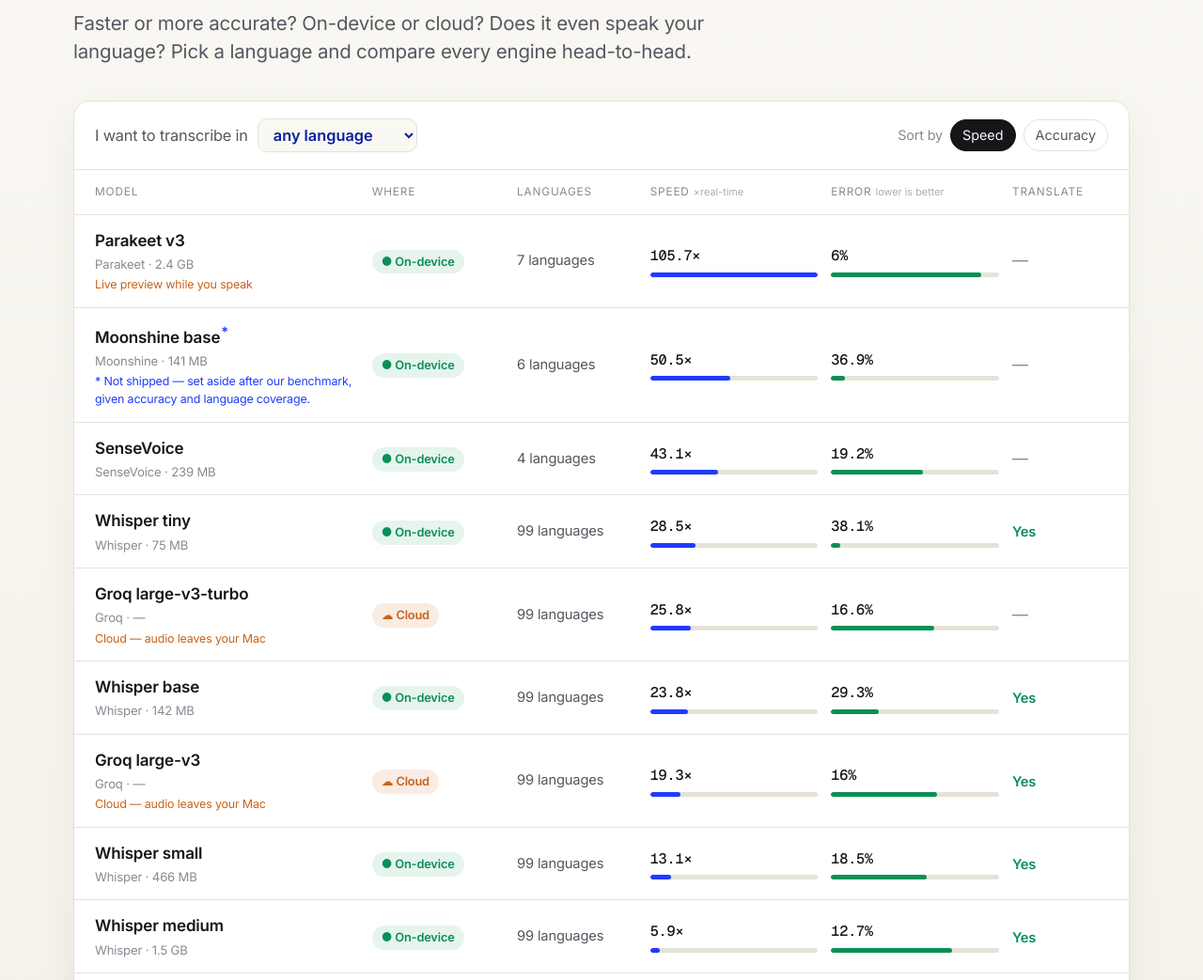
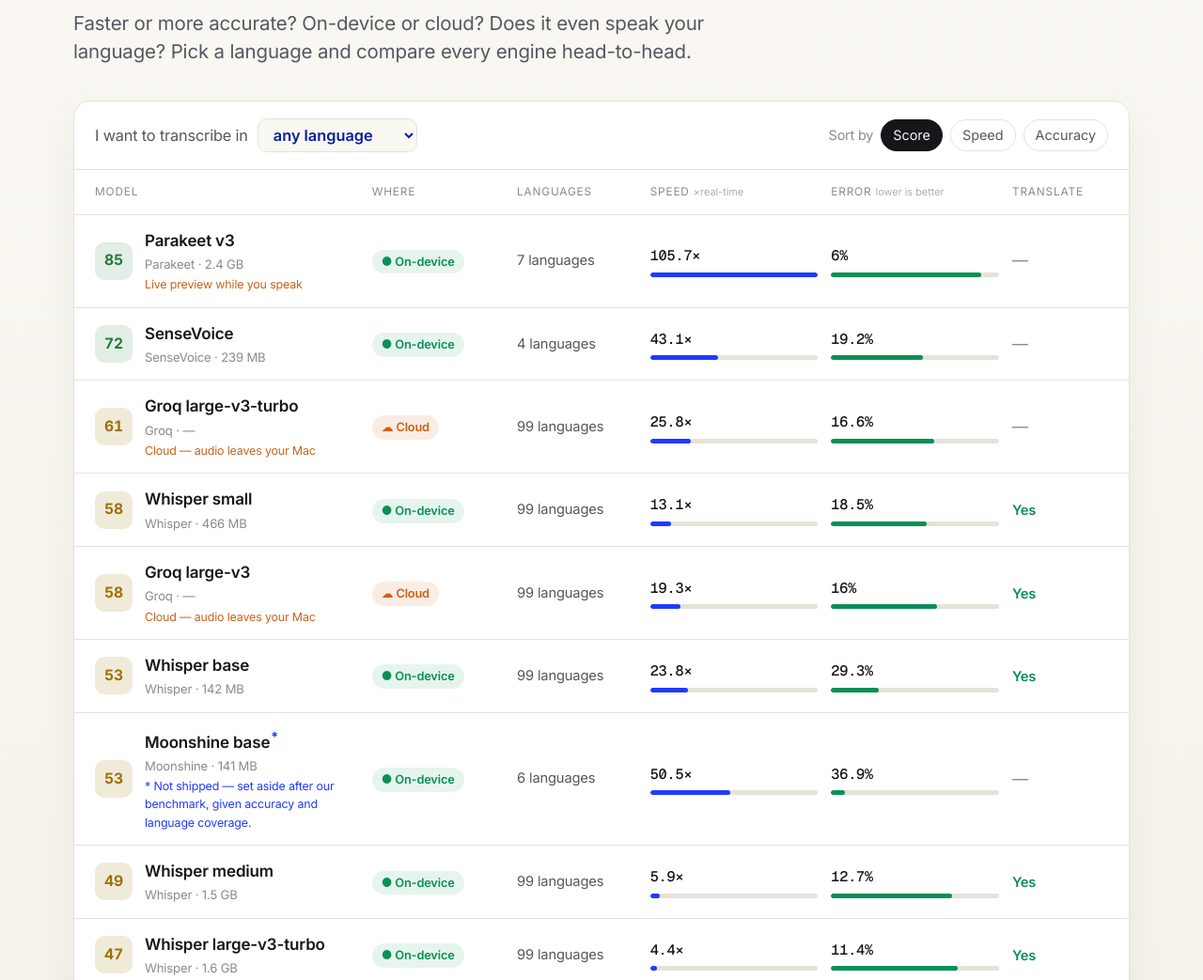
Before and after one commit to my-monkeys/opensuperwhisper-site, an Astro site: page / in a window 1280 px wide. Shown: the part 2320-3363 px from the top of the page at 94% size. Built offline with nearby package versions, Linux system fonts and the light colour scheme; Astro itself is replaced by a stand-in of ours.

Commit message:
feat(comparator): per-model score /100 (accuracy 40 · speed 40 · size 20)
Normalize size/speed(log)/error across the models shown for the selected language into a weighted /100 score, displayed as a colored badge (green/amber/red) and the new default sort. Cloud size treated as neutral. Parakeet v3 tops at 85.

```diff
--- a/src/components/Comparator.tsx
+++ b/src/components/Comparator.tsx
@@ -1,7 +1,15 @@
 import { useMemo, useState } from "react";
-import { MODELS, LANGUAGES, supportsLang, metrics, type Model } from "../data/models";
+import { MODELS, LANGUAGES, supportsLang, metrics, sizeMB, type Model } from "../data/models";
 
-type Sort = "speed" | "accuracy";
+type Sort = "score" | "speed" | "accuracy";
+
+// Weighting for the /100 score — accuracy and speed matter most, size least.
+const WEIGHTS = { err: 0.4, speed: 0.4, size: 0.2 };
+
+function scoreTier(s: number | null): string {
+  if (s == null) return "na";
+  return s >= 70 ? "good" : s >= 40 ? "mid" : "low";
+}
 
 function DeviceBadge({ d }: { d: Model["device"] }) {
   const cloud = d === "cloud";
@@ -23,19 +31,42 @@
 
 export default function Comparator() {
   const [lang, setLang] = useState<string>("any");
-  const [sort, setSort] = useState<Sort>("speed");
+  const [sort, setSort] = useState<Sort>("score");
 
   const rows = useMemo(() => {
     const list = MODELS.filter((m) => lang === "any" || supportsLang(m, lang)).map((m) => ({
       m,
       v: metrics(m, lang),
     }));
-    list.sort((a, b) =>
-      sort === "speed"
+
+    // Normalize size / speed / error across the shown models, then a weighted /100 score.
+    const sizes = list.map((r) => sizeMB(r.m)).filter((x): x is number => x != null);
+    const xrts = list.map((r) => r.v.xrt).filter((x): x is number => x != null);
+    const errs = list.map((r) => r.v.err).filter((x): x is number => x != null);
+    const minSize = Math.min(...sizes), maxSize = Math.max(...sizes);
+    const minLx = Math.log10(Math.min(...xrts)), maxLx = Math.log10(Math.max(...xrts));
+    const minErr = Math.min(...errs), maxErr = Math.max(...errs);
+
+    const scored = list.map((r) => {
+      let score: number | null = null;
+      if (r.v.xrt != null && r.v.err != null) {
+        const s = sizeMB(r.m);
+        const sizeS = s == null ? 0.5 : maxSize === minSize ? 1 : (maxSize - s) / (maxSize - minSize);
+        const speedS = maxLx === minLx ? 1 : (Math.log10(r.v.xrt) - minLx) / (maxLx - minLx);
+        const errS = maxErr === minErr ? 1 : (maxErr - r.v.err) / (maxErr - minErr);
+        score = Math.round(100 * (WEIGHTS.err * errS + WEIGHTS.speed * speedS + WEIGHTS.size * sizeS));
+      }
+      return { ...r, score };
+    });
+
+    scored.sort((a, b) =>
+      sort === "score"
+        ? (b.score ?? -1) - (a.score ?? -1)
+        : sort === "speed"
         ? (b.v.xrt ?? 0) - (a.v.xrt ?? 0)
         : (a.v.err ?? 99) - (b.v.err ?? 99)
     );
-    return list;
+    return scored;
   }, [lang, sort]);
 
   const maxXrt = Math.max(...rows.map((r) => r.v.xrt ?? 0), 1);
@@ -66,6 +97,7 @@
         </label>
         <div className="cmp-sort">
           <span>Sort by</span>
+          <button data-on={sort === "score"} onClick={() => { setSort("score"); track("compare-sort", { by: "score" }); }}>Score</button>
           <button data-on={sort === "speed"} onClick={() => { setSort("speed"); track("compare-sort", { by: "speed" }); }}>Speed</button>
           <button data-on={sort === "accuracy"} onClick={() => { setSort("accuracy"); track("compare-sort", { by: "accuracy" }); }}>Accuracy</button>
         </div>
@@ -76,9 +108,17 @@
           <span>Model</span><span>Where</span><span>Languages</span>
           <span>Speed <em>×real-time</em></span><span>Error <em>lower is better</em></span><span>Translate</span>
         </div>
-        {rows.map(({ m, v }) => (
+        {rows.map(({ m, v, score }) => (
           <div className="cmp-row" role="row" key={m.id}>
             <div className="cmp-model">
+              <span
+                className="cmp-score"
+                data-tier={scoreTier(score)}
+                title="Score /100 — accuracy 40 · speed 40 · size 20, normalized across the models shown"
+              >
+                {score ?? "—"}
+              </span>
+              <div className="cmp-model-text">
                 <strong>
                   {m.label}
                   {m.available === false && (
@@ -91,6 +131,7 @@
                     {m.available === false ? "* " : ""}{m.note}
                   </span>
                 )}
+              </div>
             </div>
             <div><DeviceBadge d={m.device} /></div>
             <div className="cmp-langs">{m.langs === "all" ? "99 languages" : `${m.langs.length} languages`}</div>
@@ -111,6 +152,7 @@
       </div>
 
       <p className="cmp-foot">
+        Score /100 weights accuracy and speed 40% each and size 20%, normalized across the models shown.{" "}
         {allMeasured
           ? "Measured by us on Apple Silicon over FLEURS clips — word error rate (character error rate for CJK), speed in ×real-time."
           : someMeasured
--- a/src/data/models.ts
+++ b/src/data/models.ts
@@ -43,6 +43,14 @@
   return m.langs === "all" || m.langs.includes(code);
 }
 
+/// On-disk size in MB, or null for cloud models ("—").
+export function sizeMB(m: Model): number | null {
+  const match = m.size.match(/([\d.]+)\s*(MB|GB)/i);
+  if (!match) return null;
+  const n = parseFloat(match[1]);
+  return match[2].toUpperCase() === "GB" ? n * 1024 : n;
+}
+
 // Measured benchmark data (FLEURS, Apple Silicon) generated by benchmark/merge-bench.py.
 // Falls back to the published estimates above when a model (or language) hasn't been measured.
 import bench from "./benchmark.json";
--- a/src/styles/global.css
+++ b/src/styles/global.css
@@ -154,8 +154,14 @@
 .cmp-row { border-bottom: 1px solid var(--line); transition: background .12s; }
 .cmp-row:last-child { border-bottom: 0; }
 .cmp-row:hover { background: var(--paper); }
-.cmp-model { display: flex; flex-direction: column; gap: 2px; }
+.cmp-model { display: flex; flex-direction: row; align-items: center; gap: 13px; }
+.cmp-model-text { display: flex; flex-direction: column; gap: 2px; min-width: 0; }
 .cmp-model strong { font-weight: 580; letter-spacing: -0.01em; }
+.cmp-score { flex: none; width: 40px; height: 40px; border-radius: 10px; display: grid; place-items: center; font-weight: 680; font-size: 0.98rem; font-variant-numeric: tabular-nums; }
+.cmp-score[data-tier="good"] { background: rgba(31,122,61,.13); color: #1f7a3d; }
+.cmp-score[data-tier="mid"]  { background: rgba(154,112,0,.15); color: #9a7000; }
+.cmp-score[data-tier="low"]  { background: rgba(192,57,43,.13); color: #c0392b; }
+.cmp-score[data-tier="na"]   { background: var(--paper); color: var(--ink-3); }
 .cmp-engine { font-size: 0.82rem; color: var(--ink-3); }
 .cmp-note { font-size: 0.78rem; color: var(--cloud); }
 .cmp-star { color: var(--accent, #c0392b); font-weight: 700; margin-left: 1px; cursor: help; }
```
Lines whose indentation alone changed are shown as unchanged.
